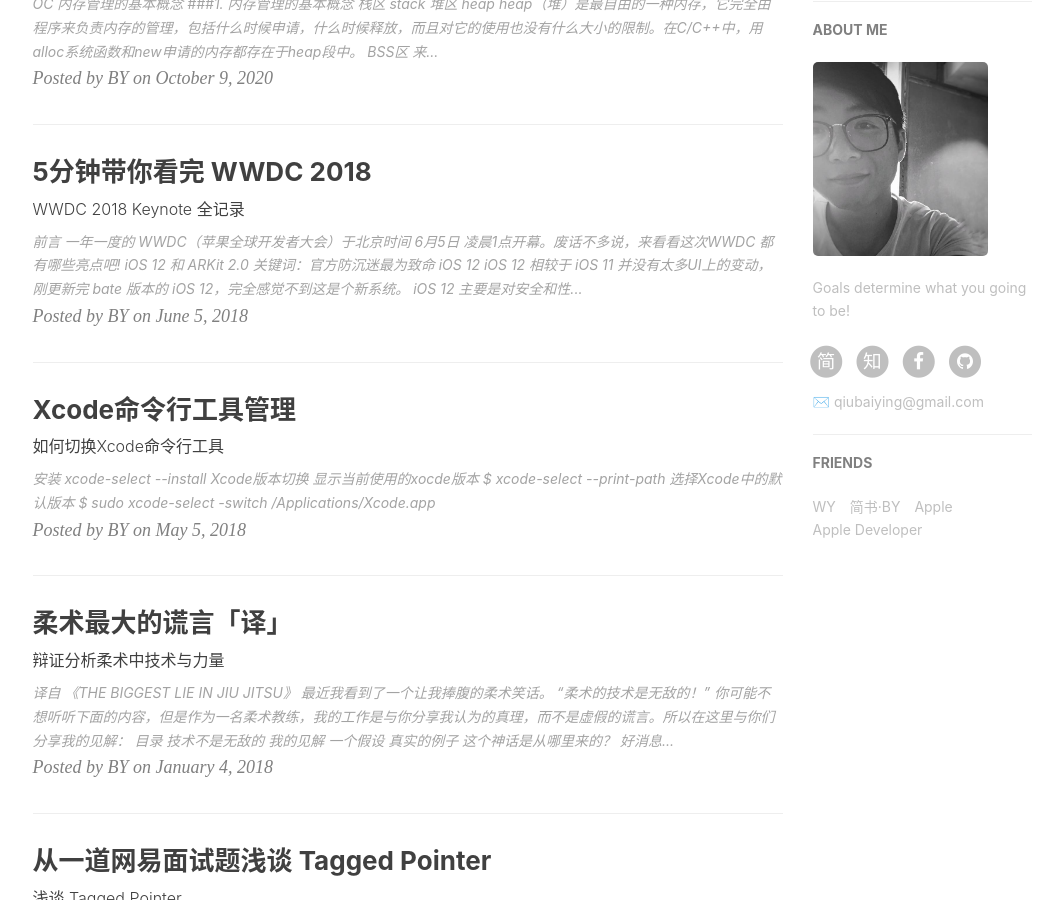
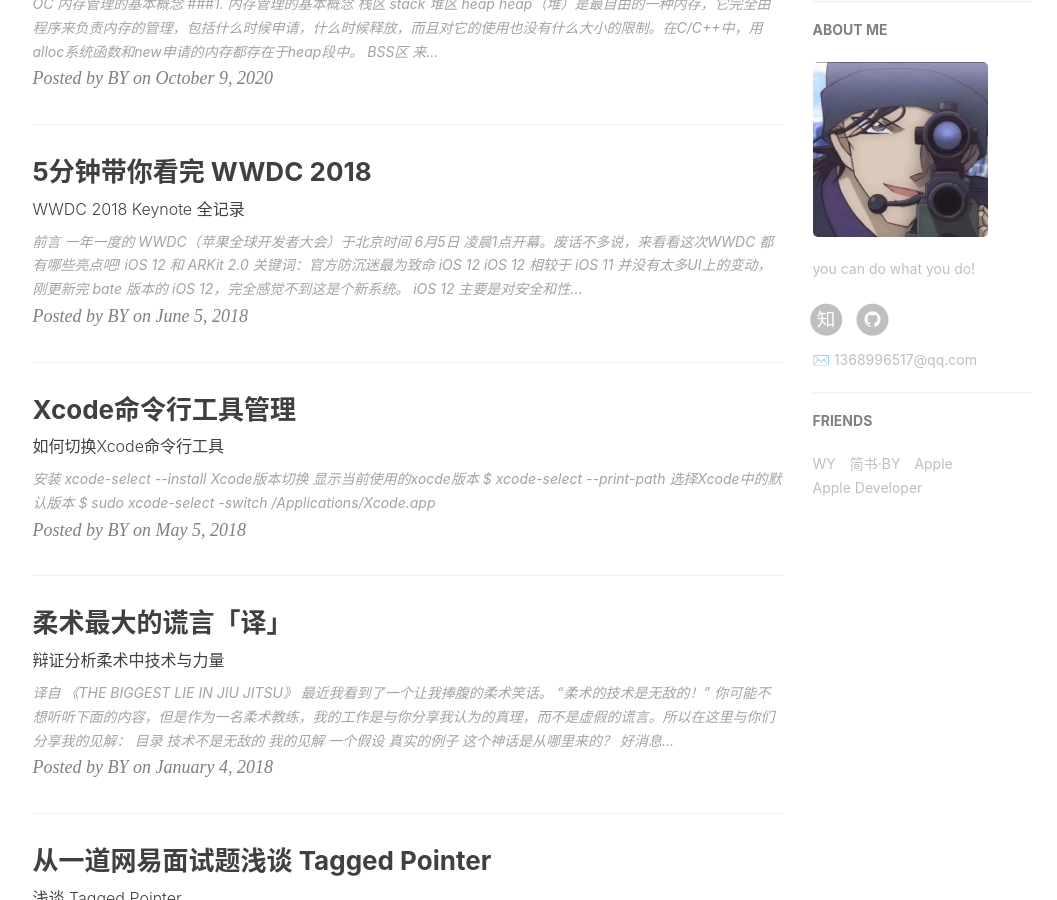
Before and after one commit to immune53/immune53.github.io, a Jekyll site: the page built from index.html, in a window 1280 px wide and 900 px high, scrolled down 788 px. Shown: the whole window, without its empty margins (135-1192 px from the left). Built offline with Jekyll 4.4.1, drawn with Linux system fonts in a browser that asks for light colours; nearby versions of some CDN libraries; the list of posts is cut into pages by our own code; comment, search, counter and statistics services are not loaded.

Commit message:
Update _config.yml

```diff
--- a/_config.yml
+++ b/_config.yml
@@ -1,28 +1,28 @@
 # Site settings
 title: BY Blog
-SEOTitle: 柏荧的博客 | BY Blog
+SEOTitle: 阿威的博客 | BY Blog
 header-img: img/post-bg-desk.jpg
-email: qiubaiying@gmail.com
+email: 1368996517@qq.com
 description: "Every failure is leading towards success."
-keyword: "BY, BY Blog, 柏荧的博客, qiubaiying, 邱柏荧, iOS, Apple, iPhone"
-url: "http://qiubaiying.github.io"          # your host, for absolute URL
+keyword: "BY, BY Blog, 阿威的博客, AWEI, iOS, Apple, iPhone，学习进步"
+url: "http://immune53.github.io"          # your host, for absolute URL
 baseurl: ""      # for example, '/blog' if your blog hosted on 'host/blog'
 github_repo: "https://github.com/qiubaiying/qiubaiying.github.io.git" # you code repository
 
 # Sidebar settings
 sidebar: true                           # whether or not using Sidebar.
-sidebar-about-description: "Goals determine what you going to be!"
-sidebar-avatar: /img/about-BY-gentle.jpg      # use absolute URL, seeing it's used in both `/` and `/about/`
+sidebar-about-description: "you can do what you do!"
+sidebar-avatar: /img/IMG_1028(20210305-162334).JPG      # use absolute URL, seeing it's used in both `/` and `/about/`
 
 
 
 # SNS settings
 RSS: false
 # weibo_username:     qiubaiying
-zhihu_username:     qiubaiying
-github_username:    qiubaiying
-facebook_username:  baiying.qiu.7
-jianshu_username:   e71990ada2fd
+zhihu_username:     阿威
+github_username:    immune53
+facebook_username:
+jianshu_username:
 #twitter_username:   qiubaiying
 
 
@@ -78,7 +78,7 @@ ba_track_id: b50bf2b12b5338a1845e33832976fd68
 
 # Google Analytics
 ga_track_id: 'UA-90855596-1'            # Format: UA-xxxxxx-xx
-ga_domain: qiubaiying.top               # 默认的是 auto, 这里我是自定义了的域名，你如果没有自己的域名，需要改成auto
+ga_domain: auto              # 默认的是 auto, 这里我是自定义了的域名，你如果没有自己的域名，需要改成auto
 
 
 
```
